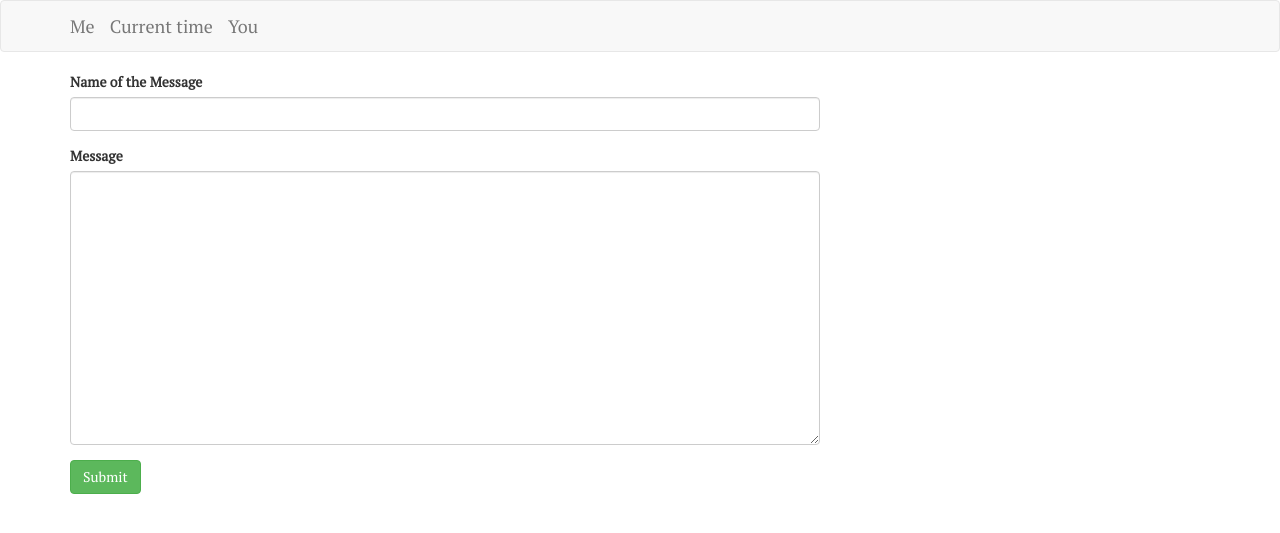
After one commit to Rodionoff/messages_for_friends, a Django app: page /me/1/new/ in a window 1280 px wide. The commit adds this page. Shown: the top 533 px of the page. Run offline with Django 3.2, Linux system fonts and the light colour scheme; some libraries are stand-ins or nearby versions.

Commit message:
new post field added

```diff
--- a/messages_for_friends/views.py
+++ b/messages_for_friends/views.py
@@ -1,8 +1,8 @@
-from django.shortcuts import render, get_object_or_404
+from django.shortcuts import render, get_object_or_404, redirect
 from django.http import HttpResponse
 from .models import Messages
+from django.contrib.auth.models import User
 import datetime
-
 #def hello_world(request):
     #return HttpResponse("hello there!")
 
@@ -17,20 +17,43 @@ def home(request):
 def current_time(request):
     now = datetime.datetime.now()
     now_on = "%s" %now
-    #html = "<html><head><title>current time</title></head><body><p>It's now {}</p></body></html>".format(now)
+    #html = "<html><head><title>current time</title></head><body><p>It"s now {}</p></body></html>".format(now)
     #return HttpResponse(html)
-    return render(request, 'current_time.html', {'current_time': now_on})
+    return render(request, "current_time.html", {"current_time": now_on})
 
 def me(request):
     messages = Messages.objects.order_by("-publish_date")
-    return render(request, 'me.html', { 'messages': messages })
+    return render(request, "me.html", { "messages": messages })
 
 def you(request):
     messages = Messages.objects.order_by("-publish_date")
     #messages1 = messages.filter(messages.author.!=admin)
-    return render(request, 'you.html', {'messages': messages})
+    return render(request, "you.html", {"messages": messages})
 
 def message_detail(request, pk):
     message = get_object_or_404(Messages, pk=pk)
     #message = Messages.objects.get(pk=pk)
-    return render(request, 'message_detail.html', {"message": message})
+    return render(request, "message_detail.html", {"message": message})
+
+def new_message(request, pk):
+    #new_message = get_object_or_404(Messages, pk=pk)
+    #return render(request, "new_message.html", {"new_message": new_message})
+
+    if request.method=="POST":
+        name = request.POST['name']
+        text = request.POST['message']
+
+        author = User.objects.first()
+        now = datetime.datetime.now()
+        now_on = "%s" %now
+        publish_date = now_on
+
+        message = Messages.objects.create(
+            name = name,
+            text = text,
+            author = author,
+            publish_date = publish_date)
+
+        return redirect('me')
+
+    return render(request, "new_message.html")
--- a/mysite/urls.py
+++ b/mysite/urls.py
@@ -8,7 +8,8 @@ urlpatterns = [
     url(r'^admin/', admin.site.urls),
     url(r'^current_time/', views.current_time, name = "current_time"),
     url(r'^me/$', views.me, name="me"),
-    url(r'^me/(?P<pk>\d+)/$', views.message_detail, name='message_detail'),
+    url(r'^me/(?P<pk>\d+)/$', views.message_detail, name="message_detail"),
+    url(r'^me/(?P<pk>\d+)/new/$', views.new_message, name="new_message"),
     url(r'^you/$', views.you, name="you"),
     url(r'^you/(?P<pk>\d+)/$', views.message_detail, name="message_detail")
 
--- /dev/null
+++ b/static/css/messages_for_friends.css
@@ -0,0 +1,3 @@
+body {
+  font-family: 'PT Serif', serif;
+}
--- a/templates/base.html
+++ b/templates/base.html
@@ -3,9 +3,10 @@
 <html>
   <head>
     <meta charset="utf-8">
-    <link href="https://fonts.googleapis.com/css?family=PT+Serif" rel="stylesheet">
     <link rel="stylesheet" href="https://maxcdn.bootstrapcdn.com/bootstrap/3.3.7/css/bootstrap.min.css">
-    <title>Messages4Friends</title>
+    <link rel="stylesheet" href="https://fonts.googleapis.com/css?family=PT+Serif">
+    <link rel="stylesheet" href="{% static "css/messages_for_friends.css" %}">
+    <title>{% block title %}Messages4Friends{% endblock %}</title>
   </head>
   <body>
       <nav class="navbar navbar-default">
--- /dev/null
+++ b/templates/new_message.html
@@ -0,0 +1,16 @@
+{% extends "base.html" %}
+
+{% block content %}
+<form method="post">
+  {% csrf_token %}
+  <div class="form-group">
+    <label for="id_name">Name of the Message</label>
+    <input type="text" class="form-control" id="id_name" name="name">
+  </div>
+  <div class="form-group">
+    <label for="id_message">Message</label>
+    <textarea type="text" class="form-control" id="id_text" name="message" rows=13></textarea>
+  </div>
+  <button type="submit" class="btn btn-success">Submit</button>
+</form>
+{% endblock %}
```
